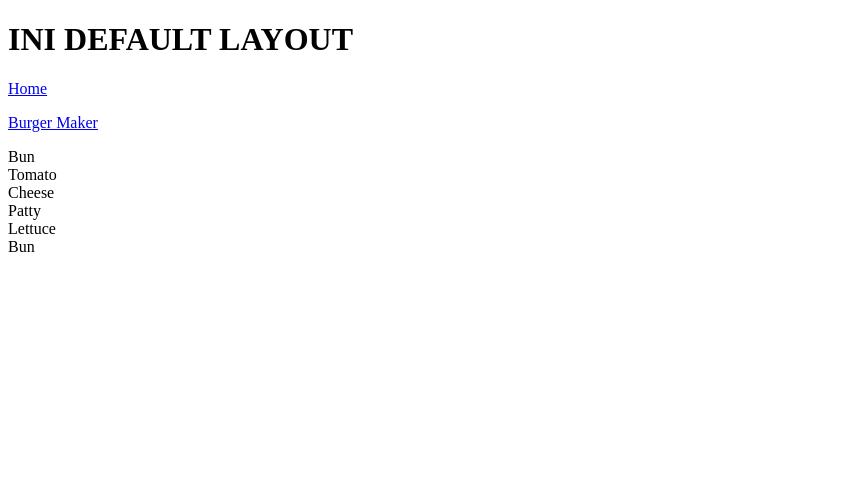
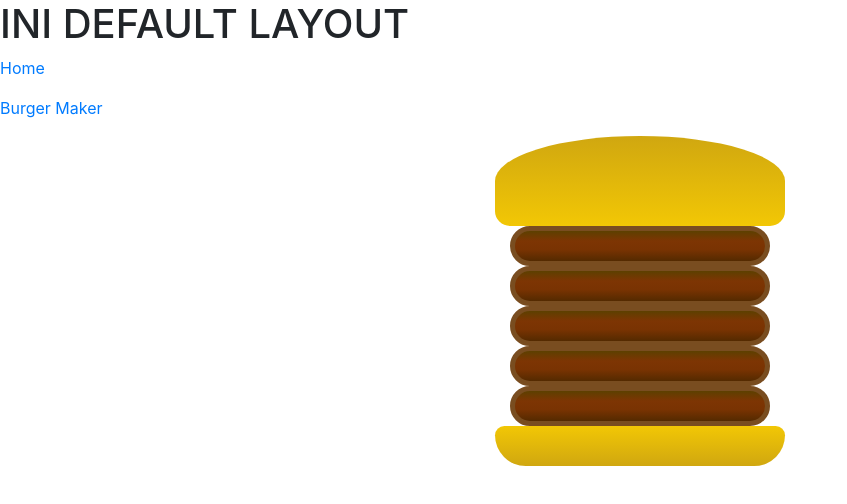
Before and after one commit to Bimzking1/burger-mini-app, a React (Create React App) app: page /burger-maker in a window 1280 px wide. Shown: the top 504 px of the page, without its empty margins (0-847 px from the left). Built offline with nearby package versions, Linux system fonts and the light colour scheme.

Commit message:
Selasa, 29 Maret 2022 - Part 2 Fixes #4

```diff
--- a/public/index.html
+++ b/public/index.html
@@ -8,7 +8,11 @@
       name="description"
       content="Web site created using create-react-app"
     />
+
     <title>React App</title>
+
+    <link rel="stylesheet" href="https://cdn.jsdelivr.net/npm/bootstrap@4.6.1/dist/css/bootstrap.min.css" />
+
   </head>
   <body>
     <noscript>You need to enable JavaScript to run this app.</noscript>
--- a/src/Components/Burger/Bun.js
+++ b/src/Components/Burger/Bun.js
@@ -1,8 +1,23 @@
 import React from 'react'
+import style from './burger.module.css'
 
-const Bun = () => {
+const Bun = (props) => {
+
+  let bunClass;
+
+  switch (props.type) {
+    case 'top':
+      bunClass = style.bun_top;
+      break;
+    case 'insert':
+      bunClass = style.bun_insert;
+      break;
+    default:
+      bunClass = '';
+  }
+
   return (
-    <div>Bun</div>
+    <div className={`${style.bun} ${bunClass}`}></div>
   )
 }
 
--- a/src/Components/Burger/Burger.js
+++ b/src/Components/Burger/Burger.js
@@ -6,18 +6,33 @@
 import Lettuce from './Lettuce';
 
 const Burger = () => {
+
+    // const ingredients = ['patty', 'lettuce', 'bun', 'tomato', 'cheese'];
+    const ingredients = ['patty', 'patty', 'patty', 'patty', 'patty'];
+
+    // Urutan burger mengikuti index dari array ingredients diatas
+
     return (
         <>
-            <Bun/>
-            <Tomato/>
-            <Cheese/>
-            <Patty/>
-            <Lettuce/>
+            <Bun type="top"/>   {/* type adalah props dan top adalah valuenya */}
+            {ingredients.map( (item,index) => {
+                switch (item) {
+                    case 'patty':
+                        return <Patty key={index}/>
+                    case 'lettuce':
+                        return <Lettuce key={index}/>
+                    case 'bun':
+                        return <Bun type="insert" key={index}/>
+                    case 'cheese':
+                        return <Cheese key={index}/>
+                    case 'tomato':
+                        return <Tomato key={index}/>
+                    default:
+                        return null;
+                }
+            })}
             <Bun/>
         </>
-        // <h1>
-        //     Ini adalah komponen Burger
-        // </h1>
     )
 }
 
--- a/src/Components/Burger/Cheese.js
+++ b/src/Components/Burger/Cheese.js
@@ -1,8 +1,9 @@
 import React from 'react'
+import style from './burger.module.css'
 
 const Cheese = () => {
   return (
-    <div>Cheese</div>
+    <div className={style.cheese}></div>
   )
 }
 
--- a/src/Components/Burger/Lettuce.js
+++ b/src/Components/Burger/Lettuce.js
@@ -1,8 +1,9 @@
 import React from 'react'
+import style from './burger.module.css'
 
 const Lettuce = () => {
   return (
-    <div>Lettuce</div>
+    <div className={style.lettuce}></div>
   )
 }
 
--- a/src/Components/Burger/Patty.js
+++ b/src/Components/Burger/Patty.js
@@ -1,8 +1,9 @@
 import React from 'react'
+import style from './burger.module.css'
 
 const Patty = () => {
   return (
-    <div>Patty</div>
+    <div className={style.patty}></div>
   )
 }
 
--- a/src/Components/Burger/Tomato.js
+++ b/src/Components/Burger/Tomato.js
@@ -1,8 +1,9 @@
 import React from 'react'
+import style from './burger.module.css'
 
 const Tomato = () => {
   return (
-    <div>Tomato</div>
+    <div className={style.tomato}></div>
   )
 }
 
--- /dev/null
+++ b/src/Components/Burger/burger.module.css
@@ -0,0 +1,86 @@
+.burger {
+    max-width: 290px;
+}
+
+.bun {
+    height: 40px;
+    border-top-right-radius: 30px;
+    border-top-left-radius: 30px;
+    border-bottom-right-radius: 99px;
+    border-bottom-left-radius: 99px;
+    width: 290px;
+    background: linear-gradient(
+    180deg,
+    rgba(242, 199, 5, 1) 0%,
+    rgba(208, 167, 16, 1) 100%
+    );
+    margin-left: auto;
+    margin-right: auto;
+}
+
+.bun_top {
+    height: 90px;
+    border-top-right-radius: 100%;
+    border-top-left-radius: 100%;
+    border-bottom-right-radius: 30px;
+    border-bottom-left-radius: 30px;
+    background: linear-gradient(
+      0deg,
+      rgba(242, 199, 5, 1) 0%,
+      rgba(208, 167, 16, 1) 100%
+    );
+}
+
+.bun_insert {
+    height: 40px;
+    border-radius: 10px;
+}
+
+.patty {
+    height: 40px;
+    border-radius: 99px;
+    width: 260px;
+    background: linear-gradient(
+    180deg,
+    rgba(93, 64, 0, 1) 0%,
+    rgba(125, 53, 3, 1) 33%,
+    rgba(121, 51, 2, 1) 62%,
+    rgba(84, 42, 0, 1) 100%
+    );
+    border: 5px solid #794d20;
+    margin-left: auto;
+    margin-right: auto;
+}
+
+.lettuce {
+    height: 20px;
+    border-radius: 99px;
+    width: 240px;
+    background: linear-gradient(
+    180deg,
+    rgba(91, 184, 36, 1) 0%,
+    rgba(183, 246, 145, 1) 100%
+    );
+    border: 3px solid #398b09;
+    margin-left: auto;
+    margin-right: auto;
+}
+
+.cheese {
+    height: 30px;
+    margin-bottom: -30px;
+    width: 200px;
+    clip-path: polygon(50% 100%, 0 0, 100% 0);
+    background: #fed800;
+    margin-left: auto;
+    margin-right: auto;
+}
+
+.tomato {
+    height: 20px;
+    width: 260px;
+    border-radius: 99px;
+    background: #e71818;
+    margin-left: auto;
+    margin-right: auto;
+}
```
